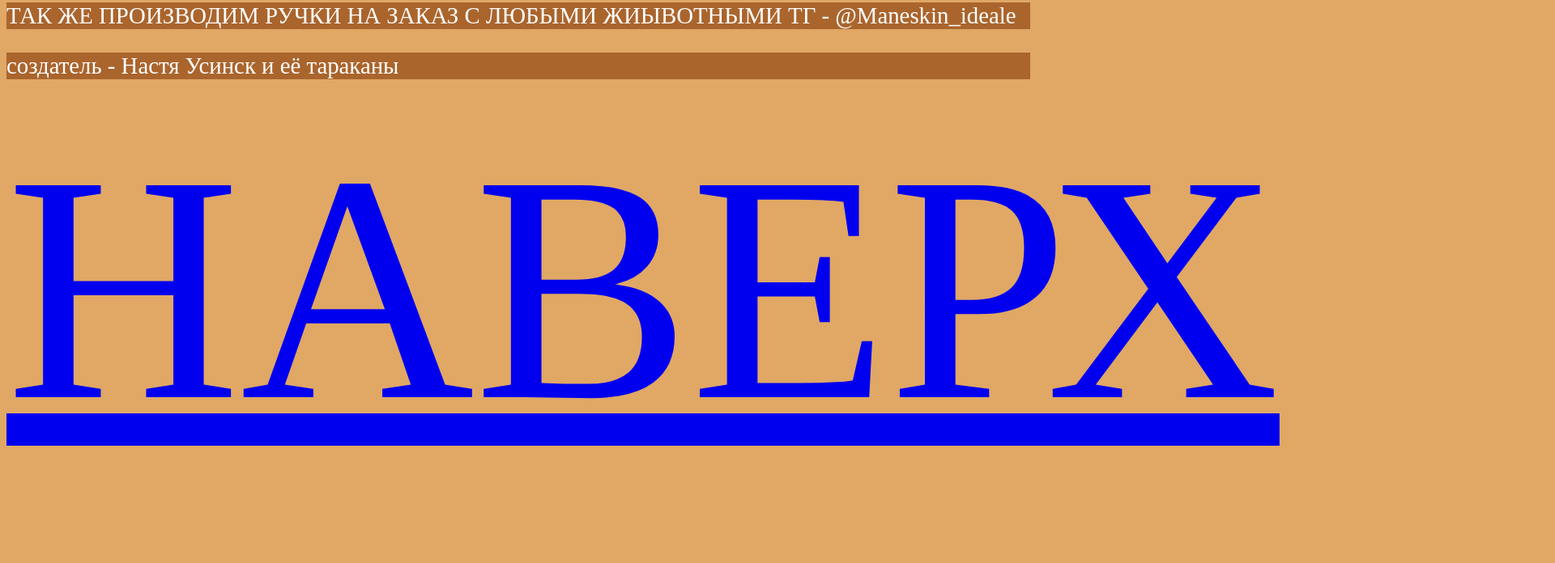
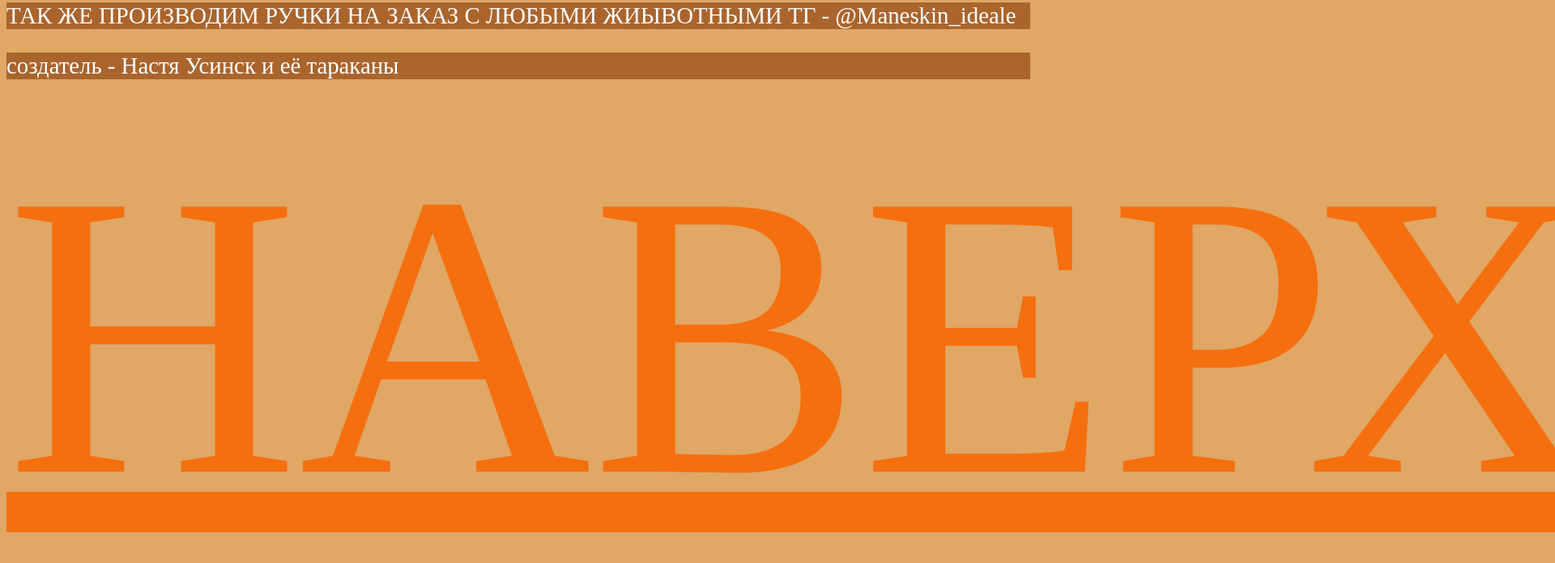
Before and after one commit to Maneskin-nast/XP, a plain HTML site: page index.html in a window 1280 px wide. Shown: the part 1369-2065 px from the top of the page at 81% size, 1920 px wide, since content can reach past the window. Before the commit the page ends 1964 px from the top, so only its background shows below. Drawn offline with Linux system fonts and the light colour scheme.

Commit message:
Update style.css

```diff
--- a/style.css
+++ b/style.css
@@ -50,5 +50,6 @@ footer p {
     color: #ffffff;
 }
 a {
-    font-size: 400px;
+    font-size: 500px;
+    color:#F56F0F
 }
```
